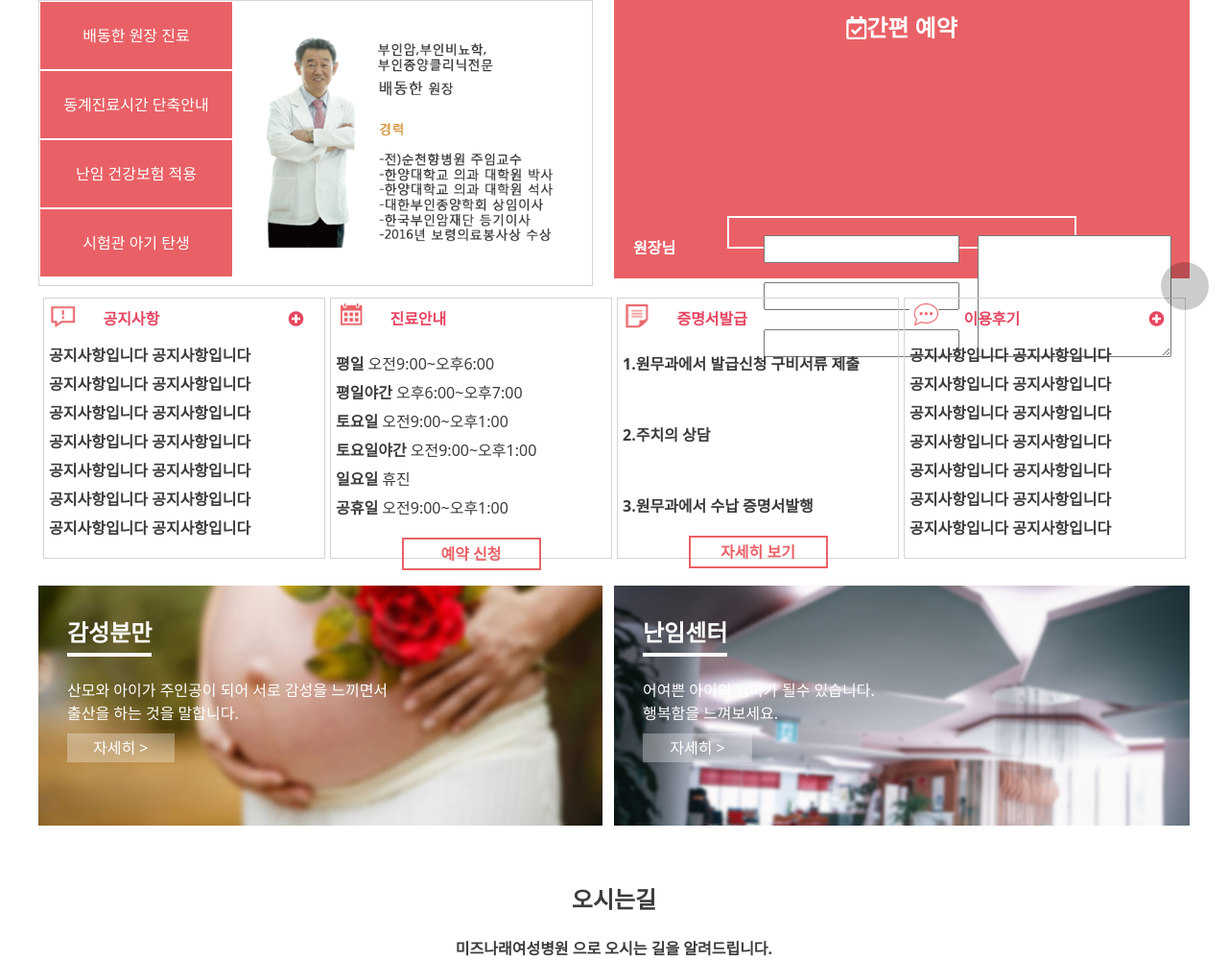
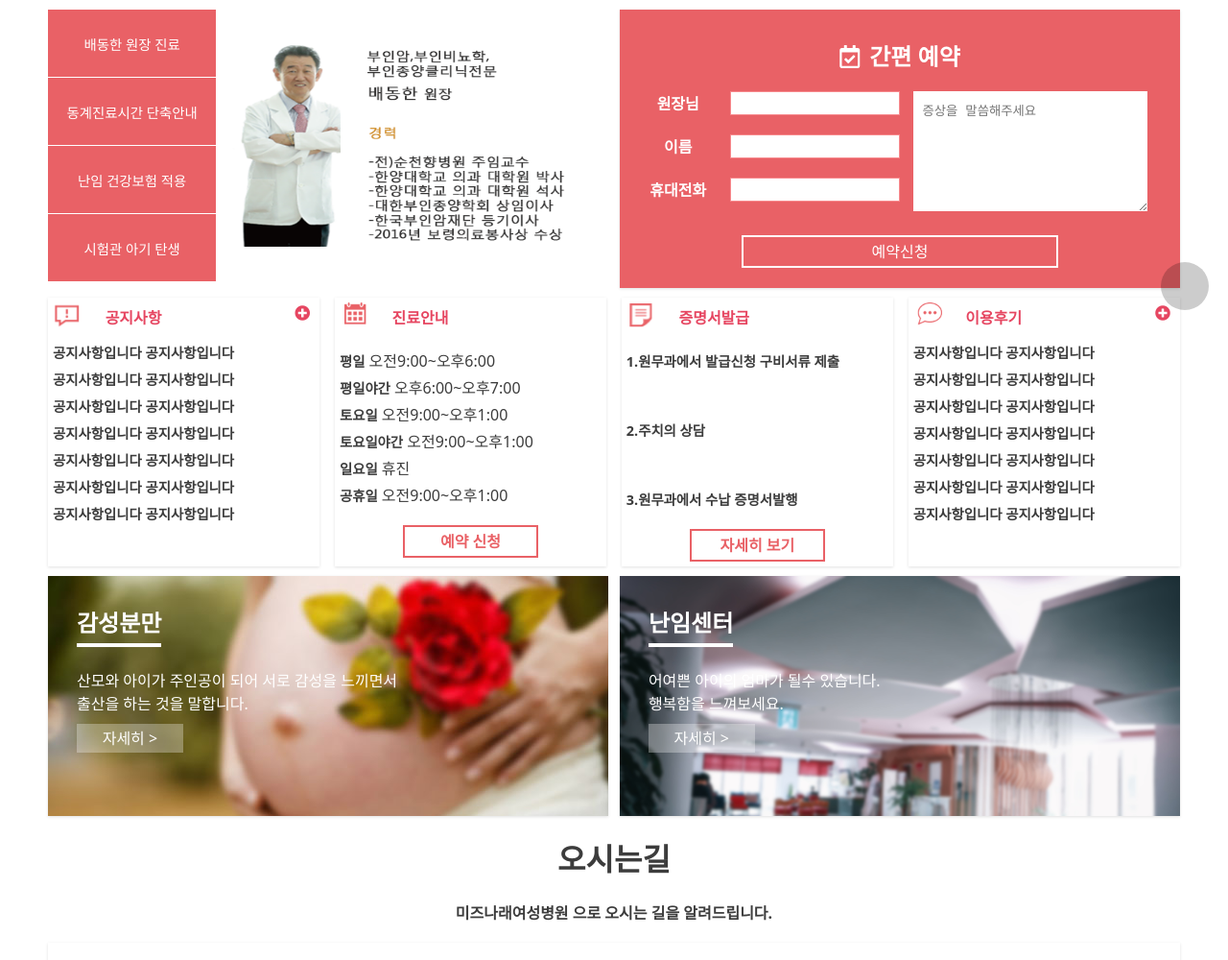
Before and after one commit to hjfrrfjh/mizrenewal, a PHP site: page / in a window 1280 px wide. Shown: the part 457-1457 px from the top of the page at 96% size. Run offline with PHP 8.4, Linux system fonts and the light colour scheme; some libraries are stand-ins or nearby versions; some web fonts are replaced; grey boxes are pictures that could not be loaded.

Commit message:
메인화면 수정, 퀵메뉴 초기위치수정, 미디어쿼리 764->768로 수정

```diff
--- a/css/common.css
+++ b/css/common.css
@@ -736,7 +736,7 @@ address{
 }
 
 /* 태블릿 */
-@media all and (min-width:764px) and (max-width:1023px){
+@media all and (min-width:768px) and (max-width:1023px){
     body{
     }
     .gnb__item{
@@ -746,7 +746,7 @@ address{
 }
 
 /* 모바일 */
-@media all and (max-width:763px){
+@media all and (max-width:767px){
     .gnb, .header__text, .header__phone, .snb, .quick-menu{
         display:none;
     }
--- a/css/main.css
+++ b/css/main.css
@@ -4,179 +4,208 @@
 	text-decoration: none;
 	list-style: none;
 	}
-
+	html{
+	}
+	body{
+		font-size:16px;
+	}
 	.content{
 		max-width:1200px;
 		margin: 0 auto;
+
+		padding:10px;
+		box-sizing:border-box;
 	}
-			#top{
 
-				width: 100%;
-				height: 300px;
+	.row1{
+		height:300px;
 	}
-			.top_menu1{
-				border:1px solid #D5D5D5;
-				width: 48%;
+
+	.top-content{
+		/* border:1px solid #D5D5D5; */
+		/* box-shadow: 0 1px 3px rgba(0,0,0,0.12); */
+		width: 49.5%;
+		height:290px;
 		float:left;
+		box-sizing:border-box;
+
 	}
-			.top_menu1 li{
-				border:1px solid #fff;
+
+	.top-content__menu{
+		float:left;
+		width:30%;
+	}
+
+	.top-content__menu li{
+		border-bottom:1px solid #fff;
 		text-align: center;
-				width: 200px;
 		height:70px;
-				line-height:70px;
+		width:100%;
 		background-color: #E96166;
+		position:relative;
 	}
-			.top_menu1 li a{
+
+	.top-content__menu li a{
+		position:absolute;
+		top:50%;
+		left:0;
+		right:0;
+		transform:translate(0,-50%);
 		color:#fff;
+		padding:10px;
+		box-sizing:border-box;
+		font-size:0.9em;
 	}
-			.top_menu2{
-				/*border:1px solid red;*/
-				width: 50%;
+
+	.top-content__body{
+		width: 70%;
+		float: right;
+	}
+
+	.top-content__body img{
+		height:280px;
+		width:100%;
+		/* 임시로 넣오놓은 값 */
+	}
+
+	.reserve{
+		width: 49.5%;
 		height:290px;
 		float: right;
 		background-color: #E96166;
+		box-shadow: 0 1px 3px rgba(0,0,0,0.12);
 		text-align: center;
+		color:#fff;
+		box-sizing:border-box;
+		padding:20px;
+		font-size:1em;
 	}
-			.top_button{
+	.reserve a{
+		color:inherit;
+	}
+
+	.reserve__title{
+		margin-top: 10px;
+	}
+
+	.reserve i{
+		margin-right:10px;
+	}
+
+
+
+	.reserve__left{
+		width: 50%;
+		float: left;
+	}
+
+	.reserve__right{
+		width: 50%;
+		float:right;
+		margin-top: 20px;
+	}
+
+	.reserve__input-container{
+		margin-top:20px;
+	}
+
+	.reserve__input-container label{
+		float:left;
+		color:#fff;
+		font-weight: bold;
+		width:30%;
+	}
+
+	.reserve__input-container input{
+		float: right;
+		width:65%;
+		height: 25px;
+		outline:none;
+		border:1px solid var(--base-color-light);
+		box-sizing:border-box;
+		padding:0 10px;
+	}
+
+	.reserve__detail{
+		height: 125px;
+		border:None;
+		outline:none;
+		/* width: 200px;		*/
+		width:90%;
+		box-sizing:border-box;
+		padding:10px;
+	}
+
+	.reserve__button{
 		border:2px solid #fff;
 		width: 60%;
 		height:30px;
 		line-height:30px;
 		text-align:center;
 		margin: 0 auto;
-				margin-top: 180px;
+		margin-top:20px;
+		display:block;
 	}
-			.top_button:hover{
+
+	.reserve__button:hover{
 		background-color:rgba(255,255,255,0.3);
 	}
-			.top_button a{
-				color:#fff;
-			}
-			.top_menu2 p,h2{
-				color:#fff;
-			}
-			.top_menu2 h2{
-				margin-top: 10px;
-			}
-			#center{
-				/*border:1px solid red;*/
-			}
-			#bottom{
-				/*border:1px solid red;*/
-			}
-			.bottom_menu1{
-				width: 49%;
-				height:250px;
-				float: left;
-				background: url("../img/background5_test.jpg");
-	            background-size:cover;
-	            background-position: center center;
-			}
-			.bottom_menu1 h2{
-				color:black;
-			}
-			.bottom_menu2 h2{
-				color:black;
-			}
-			.bottom_menu2{
-				width: 50%;
-				height:250px;
-				float: right;
-				background: url("../img/f064_test.jpg");
-			    background-size:cover;
 
-			}
-			.button2{
-				width: 20%;
-				height:30px;
-				line-height:30px;
-				text-align: center;
-				background-color:rgba(255,255,255,0.3);
-				margin-top: 10px;
-			}
-			.button2:hover{
-				background-color: rgba(255,255,255,0.5);
-			}
-			.button2 a{
-				color:#fff;
-			}
-			#bottom{
-				margin-top: 20px;
-				width: 100%;
-				height: 200px;
-			}
-			#map{
-				text-align: center;
-			}
-			#head{
-				display: inline-block;
-				margin-bottom: 20px;
-				margin-top: 20px;
-			}
-		#head i{
-			font-size: 22px;
-		}
-		#head p{
-			font-weight: bold;
+
+
+	.row2{
+		height: 280px;
 	}
 
 	.box{
-				width: 23.5%;
-				height:260px;
-				border:1px solid #D5D5D5;
+		width: 24%;
+		height:280px;
+		/* border:1px solid #D5D5D5; */
+		box-shadow: 0 1px 3px rgba(0,0,0,0.12);
 		float: left;
-				margin-top: 10px;
-				margin-left: 5px;
 		padding: 5px;
+		margin-left:1.3333333%;
+		box-sizing:border-box;
+		position:relative;
 	}
+
+	.box--nomargin{
+		margin-left:0;
+	}
+
 	.box p{
 		display: inline-block;
+		font-size:0.9em;
 	}
+
 	.box h4{
 		width: 80%;
 		float: right;
 		color:#E64661;
 		margin-bottom: 8px;
 		margin-top: 3px;
+		font-size:1em;
 	}
+
 	.box i{
-				margin-left: 130px;
+		/* margin-left: 130px; */
+		font-size:1em;
+		position: absolute;
+		right:10px;
 	}
+
 	.box img{
 		float: left;
 		width: 30px;
 		height: 26px;
 	}
-			#center{
-				height: 290px;
+
+	.box p{
+		font-weight: bold;
+		margin-top: 6px;
 	}
-			.text{
-				padding-left: 30px;
-				padding-top: 30px;
-			}
-			.text h2{
-				border-bottom:4px solid #fff;
-				display: inline-block;
-				height: 40px;
-				color:#fff;
-			}
-			.text p{
-				color:#fff;
-				/*font-weight: bold;
-				font-family: "돋움";*/
-			}
-			.button{
-				border:2px solid #E96166;
-				text-align: center;
-				width: 50%;
-				height: 30px;
-				line-height: 30px;
-				margin: 0 auto;
-				margin-top: 20px;
 
-			}
-			.button_{
+	.box__button{
 		border:2px solid #E96166;
 		text-align: center;
 		width: 50%;
@@ -185,60 +214,144 @@
 		margin: 0 auto;
 		margin-top: 20px;
 	}
-			.button a{
+
+	.box__button a{
 		color:#E96166;
 		font-weight: bold;
 	}
-			.button_ a{
-				color:#E96166;
+
+
+	.row3{
+		margin-top:10px;
+	}
+	.bottom_menu1, .bottom_menu2{
+		width: 49.5%;
+		height:250px;
+		float: left;
+		background-size:cover;
+		background-position: center center;
+		box-shadow: 0 1px 3px rgba(0,0,0,0.12);
+	}
+
+	.bottom_menu1{
+		background: url("../img/background5_test.jpg");
+	}
+
+	.bottom_menu2{
+		margin-left:1%;
+		background: url("../img/f064_test.jpg");
+		background-size:cover;
+
+	}
+
+	.bottom_menu1 h2, .bottom_menu2 h2{
+		color:black;
+	}
+
+	.bottom_menu__text{
+		padding-left: 30px;
+		padding-top: 30px;
+	}
+
+	.bottom_menu__text h2{
+		border-bottom:4px solid #fff;
+		display: inline-block;
+		height: 40px;
+		color:#fff;
+	}
+
+	.bottom_menu__text p{
+		color:#fff;
+
+	}
+
+	.bottom_menu__button{
+		width: 20%;
+		height:30px;
+		line-height:30px;
+		text-align: center;
+		background-color:rgba(255,255,255,0.3);
+		margin-top: 10px;
+	}
+
+	.bottom_menu__button:hover{
+		background-color: rgba(255,255,255,0.5);
+	}
+
+	.bottom_menu__button a{
+		color:#fff;
+	}
+
+	.map{
+		text-align: center;
+	}
+
+	.map__title{
+		display: inline-block;
+		margin-bottom: 20px;
+		margin-top: 20px;
+	}
+
+	.map__title p{
 		font-weight: bold;
 	}
-			.form label{
-				margin-left: 20px;
-				float:left;
-				color:#fff;
-				font-weight: bold;
-			}
-			.form input{
-				float: right;
-				width:200px;
-				height: 25px;
-			}
-			.form{
-				width: 60%;
-				display:inline-block;
-				float: left;
 
-				margin-top: 20px;
-			}
-			.form_right{
-				width: 40%;
-				float:right;
-				margin-top: 20px;
-			}
-			.form_right textarea{
-
-				height: 125px;
-				width: 200px;
-			}
-			.box p{
-				font-weight: bold;
-				margin-top: 6px;
+	.map iframe{
+		box-shadow: 0 1px 3px rgba(0,0,0,0.12);
 	}
 
-			.img img{
-				width:100%;
+	/* 태블릿 */
+	@media all and (min-width:768px) and (max-width:1023px){
+		body{
+			font-size:14px;
 		}
-			.img{
-				/*border:1px solid red;*/
-				width: 63%;
-				float: right;
-			}
-			.top_menu1_left{
-				float:left;
 	}
 
 
-			@media (min-width:767px){
+/* 모바일 */
+@media all and (max-width:767px){
+
+	.top-content{
+		margin-left:0;
+		margin-right:0;
+		width:100%;
+	}
+
+	.reserve{
+		margin-left:0;
+		margin-right:0;
+		width:100%;
+		height:250px;
+	}
+
+	.reserve__title{
+		margin-top:0;
+	}
+
+	.reserve__button{
+		margin-top:10px;
+	}
+
+	.box{
+		width: 49.5%;
+		box-shadow: 0 1px 3px rgba(0,0,0,0.12);
+		margin-left:0;
+		margin-right:0;
+		margin-top:10px;
+	}
+
+	.box:nth-child(2n){
+		margin-left:1%;
+	}
+
+	.bottom_menu1{
+		width:100%;
+		margin-top:10px;
+	}
+
+	.bottom_menu2{
+		margin-left:0;
+		width:100%;
+	}
 
 }
--- a/index.php
+++ b/index.php
@@ -29,12 +29,10 @@
 	<?php include 'header.php';?>
 	<?php include 'slide.php';?>
 
-
 	<div class="content">
-				<section>
-				<div id="top">
-					<div class="top_menu1">
-						<div class="top_menu1_left">
+		<div class="row1">
+			<section class="top-content">
+				<div class="top-content__menu">
 					<li>
 						<a href="#">배동한 원장 진료</a>
 					</li>
@@ -48,44 +46,42 @@
 						<a href="#">시험관 아기 탄생</a>
 					</li>
 				</div>
-						<div class="img">
+				<div class="top-content__body">
 					<img src="img/Untitled-1.png" />
 				</div>
+			</section>
+			<section class="reserve clearfix">
+				<h2 class="reserve__title"><i class="far fa-calendar-check"></i>간편 예약</h2>
+				<div class="clearfix">
+				<div class="reserve__left">
+					<div class="reserve__input-container clearfix">
+						<label>원장님</label>
+						<input class="reserve__doctor" type="text" name="doctor">
 					</div>
-					<div class="top_menu2">
-						<h2><i class="far fa-calendar-check"></i>간편 예약</h2>
-						<div class="form">
-
-							<label for="name">원장님</label>
-							<input type="text" name="name" id="name">
+					<div class="reserve__input-container clearfix">
+						<label>이름</label>
+						<input class="reserve__name" type="text" name="name">
 					</div>
-						<div class="form_right">
-							<label for="message"> </label>
-							<textarea name="message" id="message"> </textarea>
-
-
+					<div class="reserve__input-container clearfix">
+						<label>휴대전화</label>
+						<input class="reserve__phone" type="text" name="phone">
 					</div>
-						<div class="form">
-							<label for="email">이름</label>
-							<input type="text">
-						</div>
-						<div class="form">
-							<label for="email">휴대전화</label>
-							<input type="text">
 				</div>
 
-						<a href="#">
-						<div class="top_button">
-							<p>
-								예약신청
-							</p>
-						</div> </a>
-
+				<div class="reserve__right">
+					<textarea class="reserve__detail" name="detail" placeholder="증상을 말씀해주세요"></textarea>
 				</div>
 				</div>
-				<div id="center">
-					<div class="box">
-						<img src="img/icon1.PNG" /><h4>공지사항 <i class="fas fa-plus-circle"></i></h4>
+
+				<a href="#" class="reserve__button">
+					예약신청
+				</a>
+			</section>
+		</div>
+		<div class="row2">
+			<section class="box box--nomargin">
+				<img src="img/icon1.PNG" />
+				<h4>공지사항 <i class="fas fa-plus-circle"></i></h4>
 
 				<p>
 					공지사항입니다 공지사항입니다
@@ -108,10 +104,11 @@
 				<p>
 					공지사항입니다 공지사항입니다
 				</p>
-					</div>
+			</section>
 
 			<div class="box">
-						<img src="img/icon2.PNG" /><h4>진료안내</h4>
+				<img src="img/icon2.PNG" />
+				<h4>진료안내</h4>
 				<br />
 				<br />
 				<p>
@@ -134,16 +131,17 @@
 					일요일
 				</p><span> 휴진</span>
 				<br />
-						<p >
+				<p>
 					공휴일
 				</p><span> 오전9:00~오후1:00</span>
 				<br />
-						<div class="button">
+				<div class="box__button">
 					<a href="#">예약 신청</a>
 				</div>
 			</div>
 			<div class="box">
-						<img src="img/icon3.PNG" /><h4>증명서발급</h4>
+				<img src="img/icon3.PNG" />
+				<h4>증명서발급</h4>
 				<br />
 				<br />
 				<p>
@@ -161,12 +159,13 @@
 				<p>
 					3.원무과에서 수납 증명서발행
 				</p>
-						<div class="button_">
+				<div class="box__button">
 					<a href="#">자세히 보기</a>
 				</div>
 			</div>
 			<div class="box">
-						<img src="img/icon4.PNG" /><h4>이용후기 <i class="fas fa-plus-circle"></i></h4>
+				<img src="img/icon4.PNG" />
+				<h4>이용후기 <i class="fas fa-plus-circle"></i></h4>
 
 				<p>
 					공지사항입니다 공지사항입니다
@@ -191,9 +190,9 @@
 				</p>
 			</div>
 		</div>
-				<div id="bottom">
-					<div class="bottom_menu1">
-						<div class="text">
+		<div class="row3 clearfix">
+			<section class="bottom_menu1">
+				<div class="bottom_menu__text">
 					<h2>감성분만</h2>
 					<br /><br />
 					<p>
@@ -201,13 +200,14 @@
 						<br />
 						출산을 하는 것을 말합니다.
 					</p>
-							<div class="button2">
+					<div class="bottom_menu__button">
 						<a href="#">자세히 ></a>
 					</div>
 				</div>
-					</div>
-					<div class="bottom_menu2">
-						<div class="text">
+			</section>
+
+			<section class="bottom_menu2">
+				<div class="bottom_menu__text">
 					<h2>난임센터</h2>
 					<br /><br />
 					<p>
@@ -215,24 +215,26 @@
 						<br />
 						행복함을 느껴보세요.
 					</p>
-							<div class="button2">
+					<div class="bottom_menu__button">
 						<a href="#">자세히 ></a>
 					</div>
 				</div>
+			</section>
 		</div>
-				</div>
-				<br /><br /><br /><br />
-				<div id="map">
-					<div id="head">
 
-						<h1>오시는길<!-- <i class="fas fa-map-marker-alt"></i> --></h1>
+
+			<div class="map">
+				<div class="map__title">
+
+					<h1>오시는길
+						<!-- <i class="fas fa-map-marker-alt"></i> -->
+					</h1>
 					<br>
 					<p>미즈나래여성병원 으로 오시는 길을 알려드립니다.</p>
 				</div>
-					<iframe src="https://www.google.com/maps/embed?pb=!1m18!1m12!1m3!1d3195.0682629280755!2d127.1240102148119!3d36.792913675810425!2m3!1f0!2f0!3f0!3m2!1i1024!2i768!4f13.1!3m3!1m2!1s0x357ad7f8a2020857%3A0x255e3fa5a82649a!2z66-47KaI64KY656Y7Jes7ISx67OR7JuQ!5e0!3m2!1sko!2skr!4v1546841666608" width="100%" height="450" frameborder="0" style="border:0" allowfullscreen></iframe>
+				<iframe src="https://www.google.com/maps/embed?pb=!1m18!1m12!1m3!1d3195.0682629280755!2d127.1240102148119!3d36.792913675810425!2m3!1f0!2f0!3f0!3m2!1i1024!2i768!4f13.1!3m3!1m2!1s0x357ad7f8a2020857%3A0x255e3fa5a82649a!2z66-47KaI64KY656Y7Jes7ISx67OR7JuQ!5e0!3m2!1sko!2skr!4v1546841666608"
+				 width="100%" height="450" frameborder="0" style="border:0" allowfullscreen></iframe>
 			</div>
-				<br /><br /><br /><br />
-			</section>
 	</div>
 
 </body>
--- a/js/common.js
+++ b/js/common.js
@@ -92,7 +92,7 @@ $(function () {
     }
 
     function uiChange() {
-        if ($window.width() >= 764) {
+        if ($window.width() >= 768) {
             $header.css("padding-top", 0);
             $logoArea.removeClass("header__logo-area--sticky");
             stickyNav();
--- a/quickmenu.php
+++ b/quickmenu.php
@@ -72,6 +72,8 @@ echo "
                 $quick_menu.css("right",quick_menu_gap+px);
             }
         });
+
+        $(window).trigger('resize');
     });
 
 </script>
```
Lines whose indentation alone changed are shown as unchanged.
